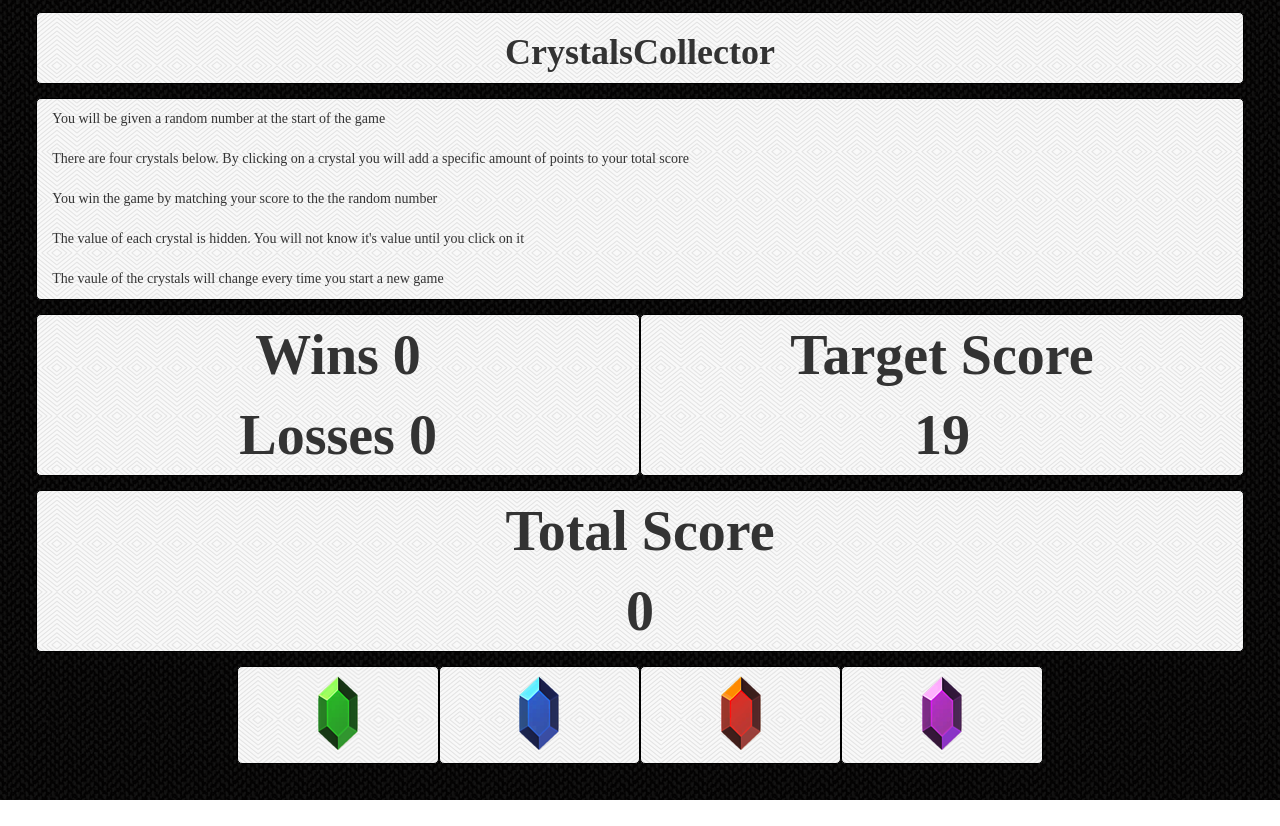
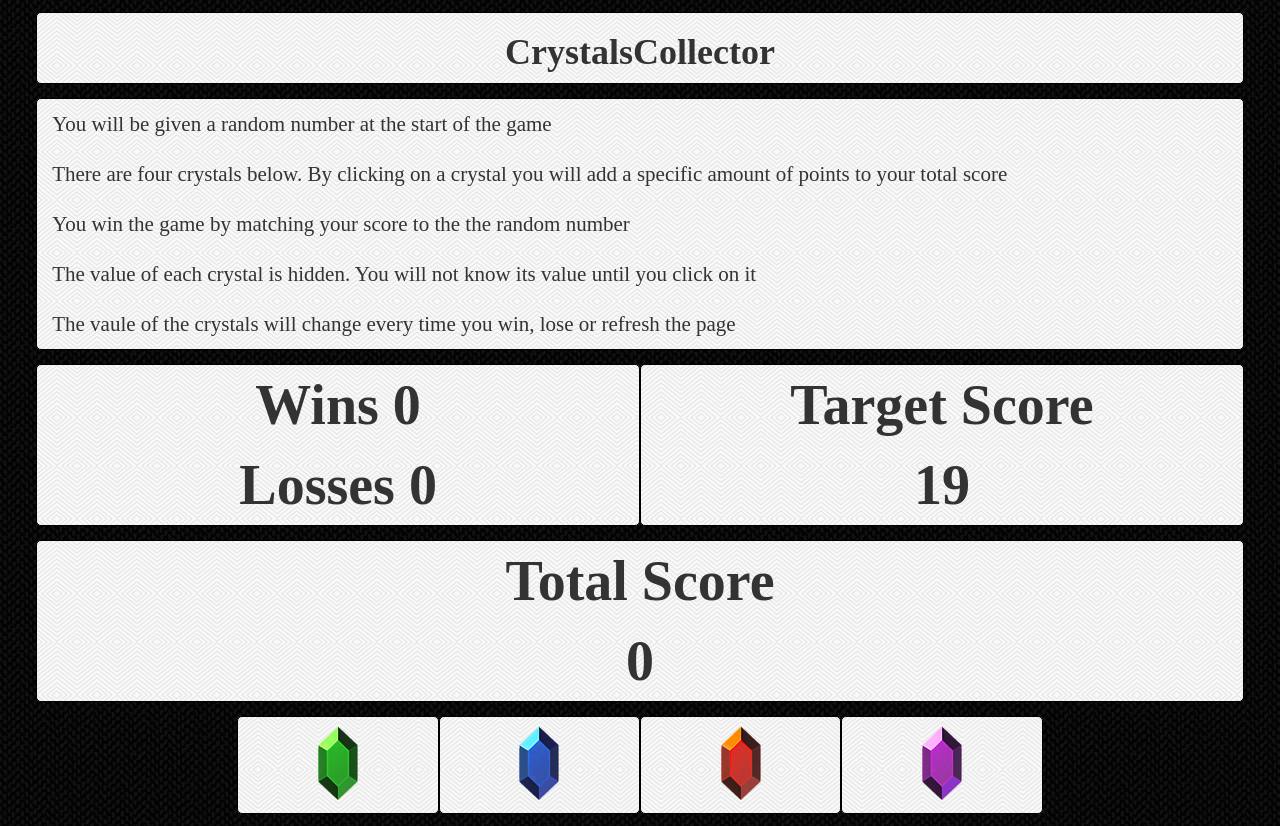
Before and after one commit to captainsalt/CrystalCollector, a plain HTML site: page index.html in a window 1280 px wide. Before the commit the page ends 800 px from the top, so only its background shows below. Drawn offline with nearby package versions, Linux system fonts and the light colour scheme; a web font is replaced by a local one.

Commit message:
Increased the description font size

```diff
--- a/assets/css/style.css
+++ b/assets/css/style.css
@@ -39,6 +39,7 @@ p {
 
 .description > p {
     padding-top: 10px;
+    font-size: 150%;
 }
 
 .row {
--- a/index.html
+++ b/index.html
@@ -32,8 +32,8 @@
                     total score
                 </p>
                 <p>You win the game by matching your score to the the random number</p>
-                <p>The value of each crystal is hidden. You will not know it's value until you click on it</p>
-                <p>The vaule of the crystals will change every time you start a new game</p>
+                <p>The value of each crystal is hidden. You will not know its value until you click on it</p>
+                <p>The vaule of the crystals will change every time you win, lose or refresh the page</p>
             </div>
         </div>
 
```
